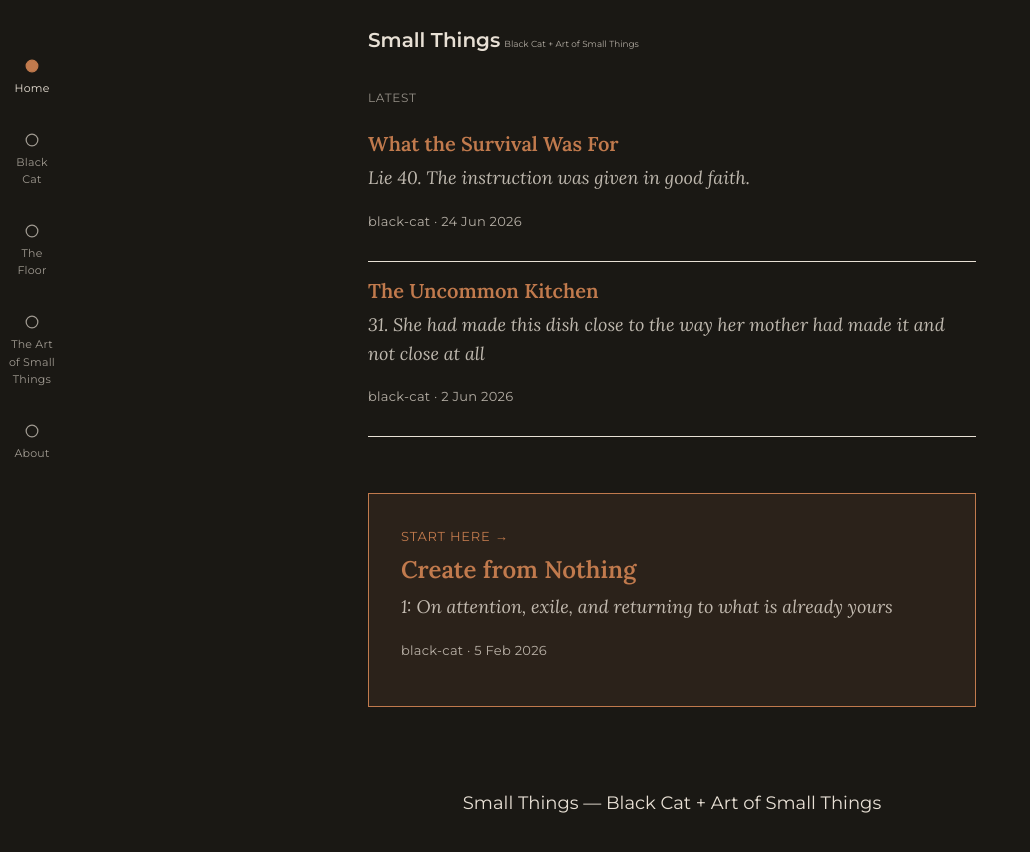
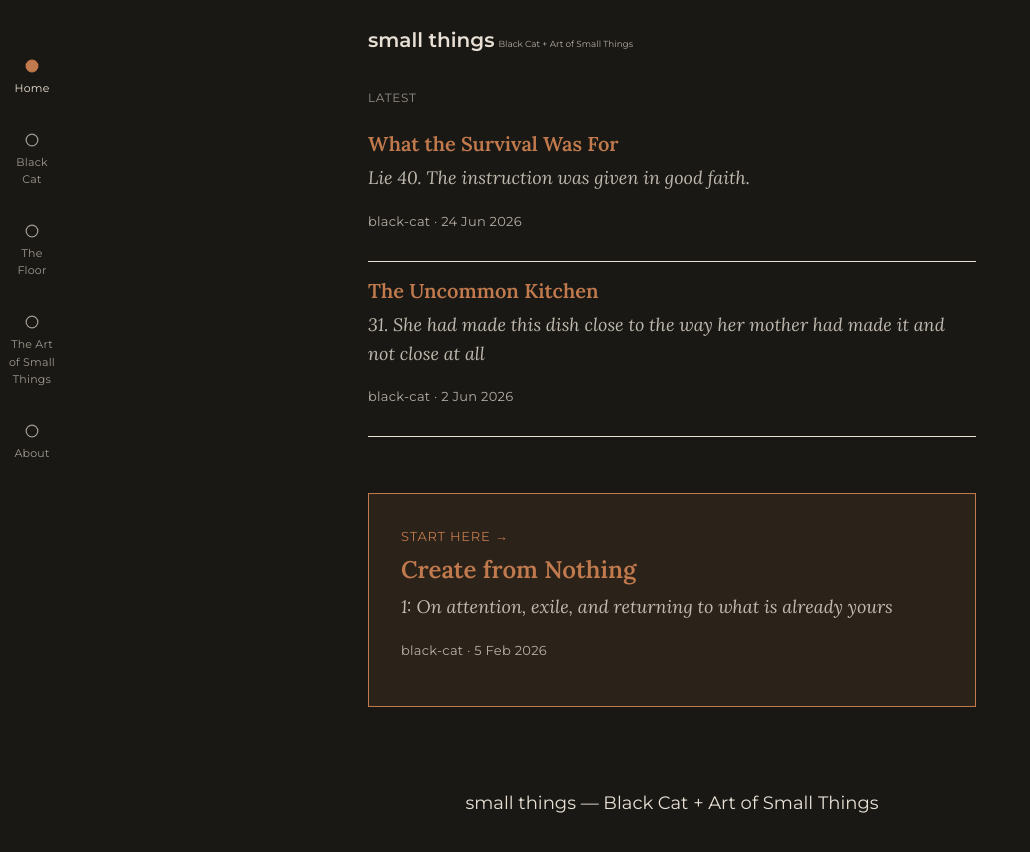
Before and after one commit to 2pix/small-things, a Jekyll site: the page built from index.html, in a window 1280 px wide. Shown: the top 852 px of the page, without its empty margins (0-1030 px from the left). Built offline with Jekyll 4.4.1, drawn with Linux system fonts in a browser that asks for light colours.

```diff
--- a/_config.yml
+++ b/_config.yml
@@ -1,4 +1,4 @@
-title: Small Things
+title: small things
 description: Black Cat + Art of Small Things
 url: "https://2pix.github.io"
 baseurl: "/small-things"
```
